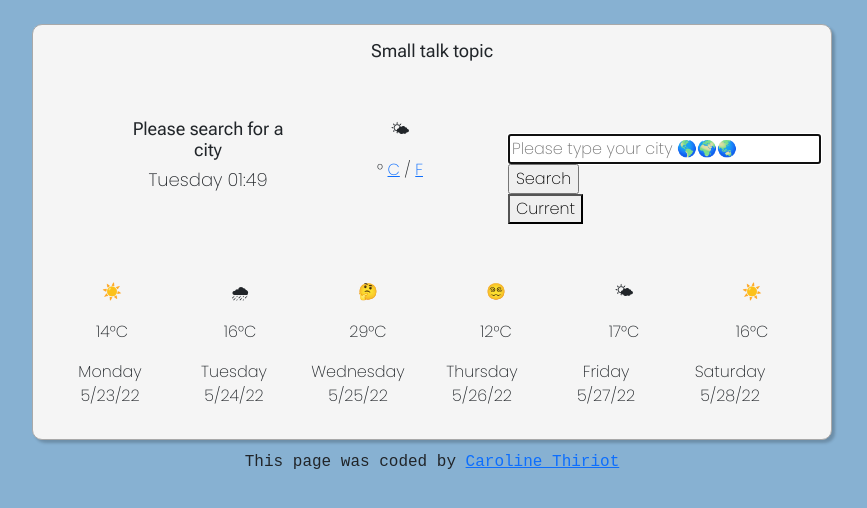
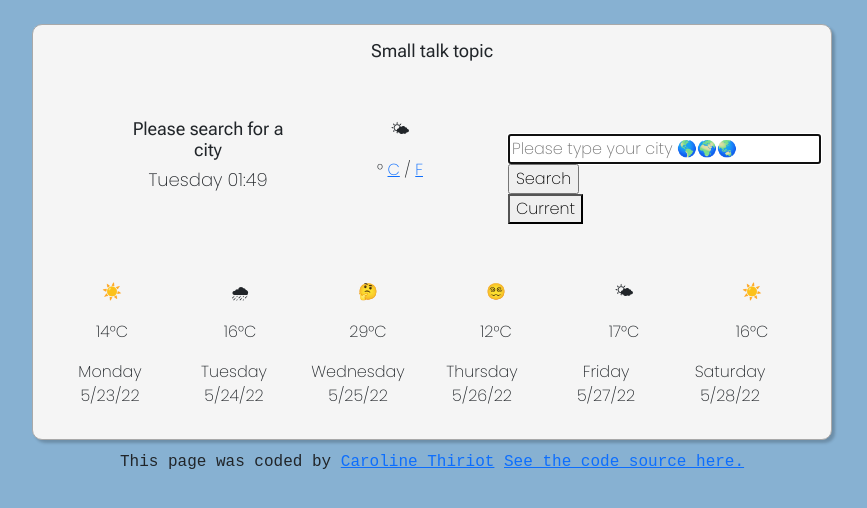
Before and after one commit to carolineleonthiriot/Weather-app, a plain HTML site: page index.html in a window 1280 px wide. Shown: the whole page, without its empty margins (208-1075 px from the left). Drawn offline with nearby package versions, Linux system fonts and the light colour scheme; no server answers.

Commit message:
Added code source link

```diff
--- a/index.html
+++ b/index.html
@@ -151,6 +151,11 @@
       <a href="https://www.linkedin.com/in/carolinethiriot/" target="_blank">
         Caroline Thiriot</a
       >
+<a href="https://github.com/carolineleonthiriot/Weather-app-carolinexriott.git" target="_blank">
+        See the code source here.</a
+      >
+
+
     </span>
     <script src="script.js"></script>
   </body>
```
